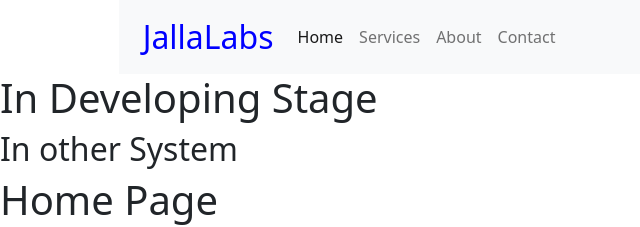
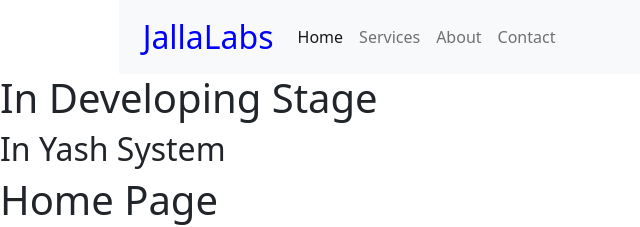
Before and after one commit to surgeclasses/JallaLabs, a React (Create React App) app: page / in a window 1280 px wide. Shown: the top 227 px of the page, without its empty margins (0-640 px from the left). Built offline with nearby package versions, Linux system fonts and the light colour scheme.

Commit message:
yash changes

```diff
--- a/src/App.js
+++ b/src/App.js
@@ -159,7 +159,7 @@ function App() {
         <Router>
           <Navbar />
           <h1> In Developing Stage</h1>
-          <h2> In other System </h2>
+          <h2> In Yash System </h2>
           {/* {isLoggedIn && <UserNav />} */}
           {routes}
           {/* <Footer /> */}
```
